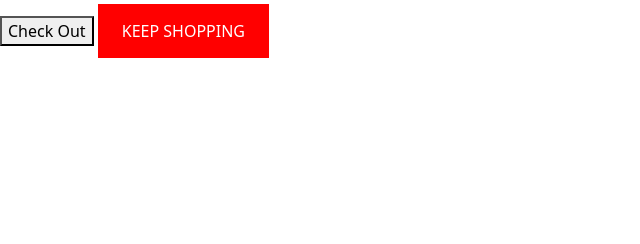
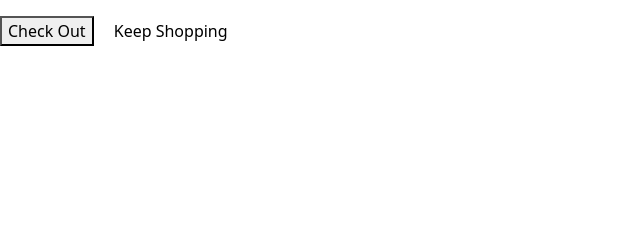
Before and after one commit to valeriejoplin/4013-Final-Project, a PHP site: page /frontEndAddCart.php in a window 1280 px wide. Shown: the part 182-426 px from the top of the page, without its empty margins (0-640 px from the left). Run offline with PHP 8.4, Linux system fonts and the light colour scheme; data that the repository does not hold is empty.

Commit message:
Update frontEndAddCart.php

```diff
--- a/frontEndAddCart.php
+++ b/frontEndAddCart.php
@@ -32,11 +32,10 @@
     <title>Catalog</title>
 <style>
  .keepShopping{
-	   background-color: red;
-  color: white;
-  padding: 1em 1.5em;
+	   background-color: white;
+  color: black;
+  padding: 1em 1em;
   text-decoration: none;
-  text-transform: uppercase;
 	}
 	</style>
 </head>
```
